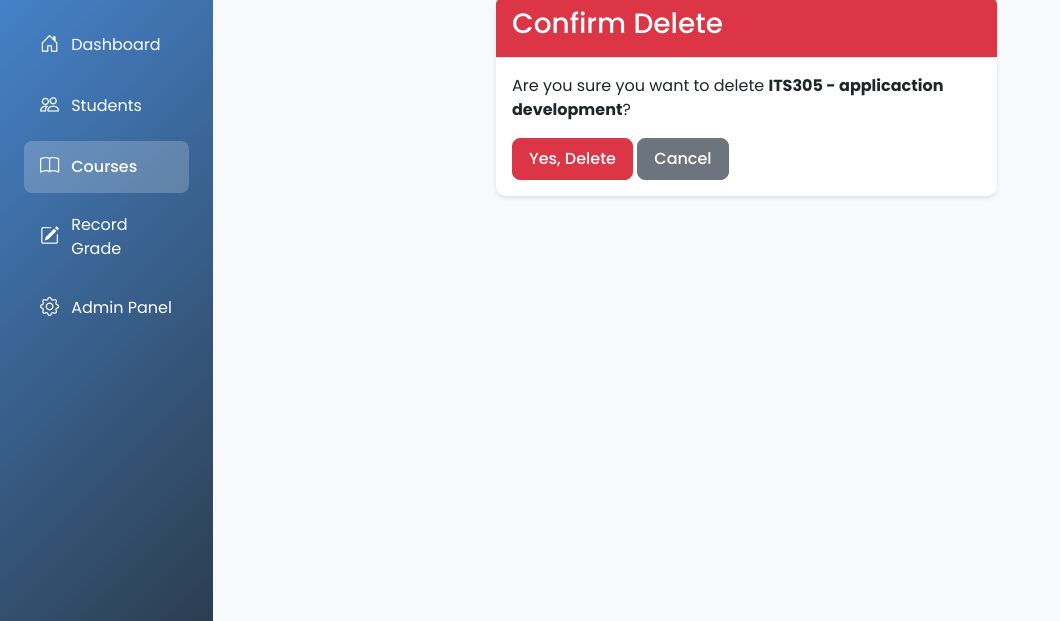
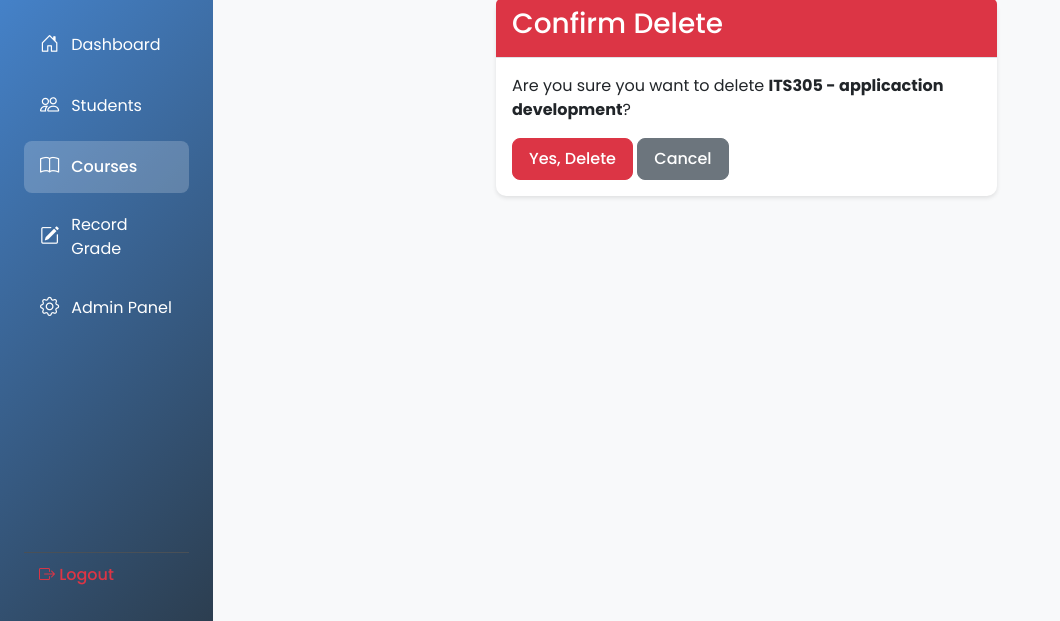
Before and after one commit to brenus27092003/appdev, a Django app: page /courses/2/delete/ in a window 1280 px wide. Shown: the part 179-800 px from the top of the page, without its empty margins (0-1060 px from the left). Run offline with Django 5.2, Linux system fonts and the light colour scheme; a user stored in the database is signed in; data comes from the database, SQL or seed files in the repository; both versions use the stored data as it was after the commit; some libraries are stand-ins or nearby versions.

Commit message:
brenus gella

```diff
--- a/student_management_system/urls.py
+++ b/student_management_system/urls.py
@@ -27,7 +27,7 @@ urlpatterns = [
     path('accounts/', include([
         path('', RedirectView.as_view(url='login/', permanent=True)),
         path('login/', custom_login, name='login'),
-        path('logout/', auth_views.LogoutView.as_view(next_page='/accounts/login/'), name='logout'),
+        path('logout/', auth_views.LogoutView.as_view(next_page='login'), name='logout'),
         path('password_reset/', auth_views.PasswordResetView.as_view(
             template_name='students/password_reset.html',
             email_template_name='students/password_reset_email.html',
--- a/students/templates/students/base.html
+++ b/students/templates/students/base.html
@@ -14,6 +14,8 @@
             min-height: 100vh;
             background-color: #343a40;
             padding-top: 20px;
+            display: flex;
+            flex-direction: column;
         }
         .sidebar a {
             color: #fff;
@@ -26,6 +28,29 @@
         }
         .sidebar .active {
             background-color: #0d6efd;
+        }
+        .sidebar nav {
+            flex: 1;
+            display: flex;
+            flex-direction: column;
+        }
+        .sidebar .mt-auto {
+            margin-top: auto;
+            border-top: 1px solid #495057;
+        }
+        .sidebar .mt-auto button {
+            color: #dc3545;
+            text-decoration: none;
+            padding: 10px 15px;
+            display: block;
+            border: none;
+            background: none;
+            width: 100%;
+            text-align: left;
+        }
+        .sidebar .mt-auto button:hover {
+            background-color: #dc3545;
+            color: white;
         }
         .main-content {
             padding: 20px;
@@ -70,6 +95,12 @@
                     <a href="/admin/" target="_blank">
                         <i class="bi bi-gear"></i> Admin Panel
                     </a>
+                    <form method="post" action="{% url 'logout' %}" class="mt-auto">
+                        {% csrf_token %}
+                        <button type="submit" class="btn btn-link text-danger w-100 text-start">
+                            <i class="bi bi-box-arrow-right"></i> Logout
+                        </button>
+                    </form>
                 </nav>
             </div>
 
```
Also changed, not shown: db.sqlite3.
